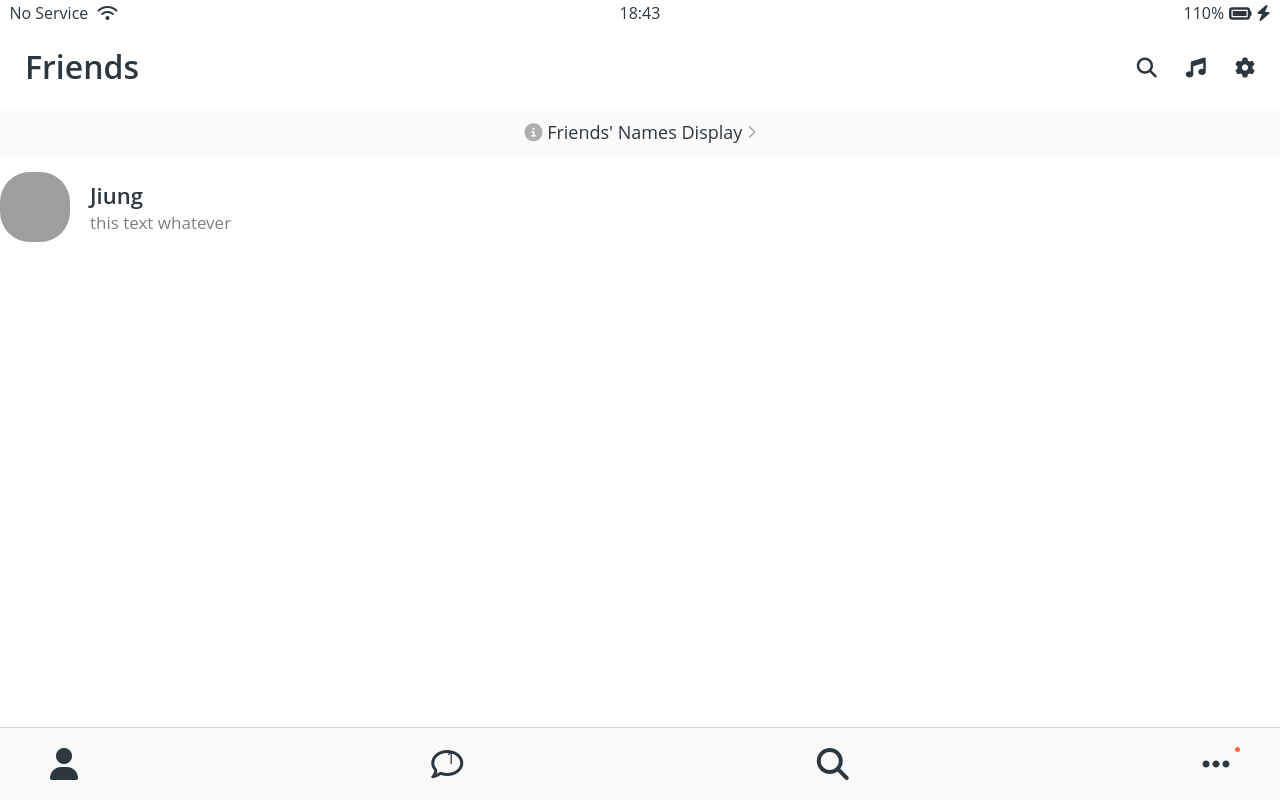
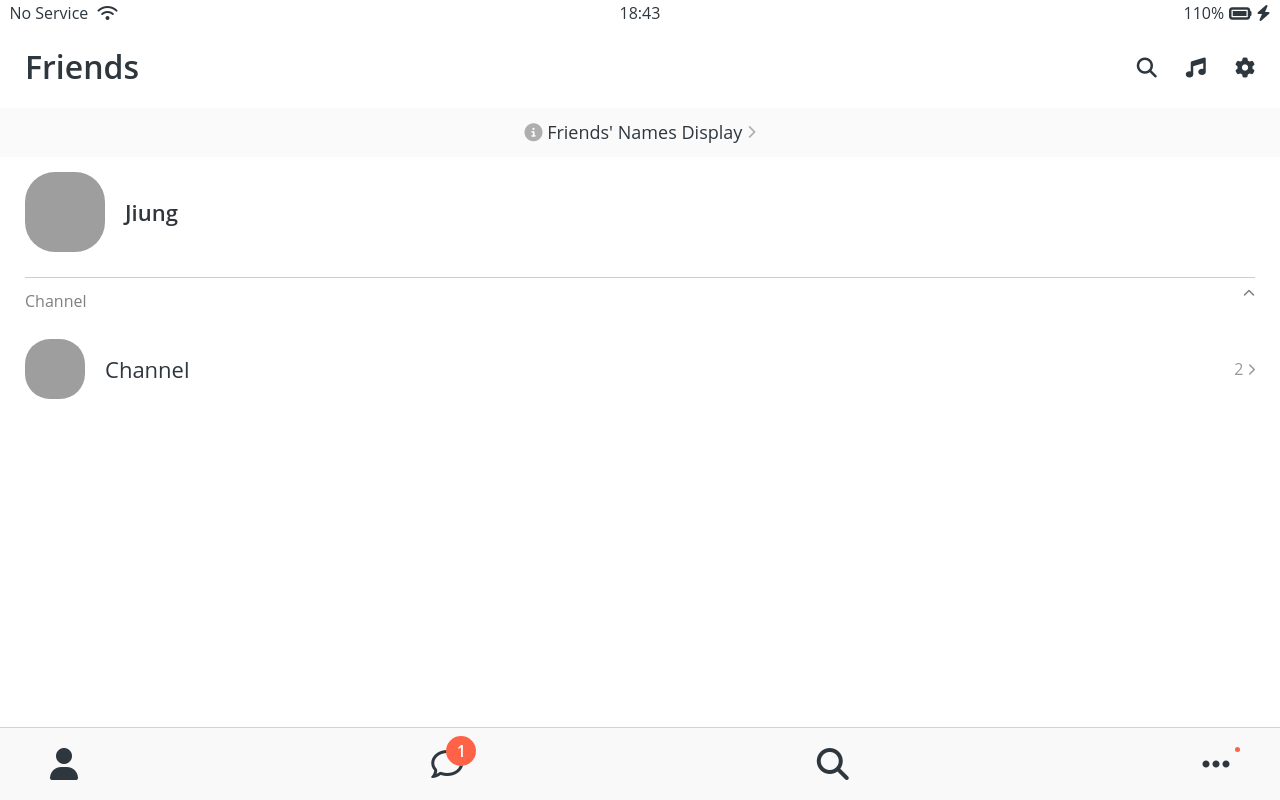
Before and after one commit to jing341/kokoa-clone-2020, a plain HTML site: page friends.html in a window 1280 px wide. Drawn offline with Linux system fonts and the light colour scheme; grey boxes are pictures that could not be loaded.

Commit message:
#6.20 Chats Screen part Two (08:52)

```diff
--- a/friends.html
+++ b/friends.html
@@ -35,17 +35,37 @@
         <i class="fas fa-info-circle"></i> Friends' Names Display <i class="fas fa-chevron-right fa-xs"></i>
     </a>
 
+<main class="friends-screen">
     <div class="user-component">
         <div class="user-component__column">
-            <img src="https://avatars2.githubusercontent.com/u/71081705?s=460&u=630c7ece2ce35eba3bb8ec9bb1d3ff9979a14586&v=4" class="user-component__avatar" />
+            <img src="https://avatars2.githubusercontent.com/u/71081705?s=460&u=630c7ece2ce35eba3bb8ec9bb1d3ff9979a14586&v=4" class="user-component__avatar user-component__avatar--xl" />
             <div class="user-component__text">
                 <h4 class="user-component__title">Jiung</h4>
-                <h6 class="user-component__subtitle">this text whatever</h6>
+                <!--<h6 class="user-component__subtitle">this text whatever</h6>-->
             </div>
         </div>
         <div class="user-component__column"></div>
     </div>
-
+    <div class="friends-screen__channel">
+        <div class="friends-screen__channel-header">
+            <span>Channel</span>
+            <i class="fas fa-chevron-up fa-xs"></i>
+        </div>
+        <div class="user-component">
+            <div class="user-component__column">
+                <img src="https://avatars2.githubusercontent.com/u/71081705?s=460&u=630c7ece2ce35eba3bb8ec9bb1d3ff9979a14586&v=4" class="user-component__avatar user-component__avatar--sm" />
+                <div class="user-component__text">
+                    <h4 class="user-component__title user-component__title--not-bold">Channel</h4>                </div>
+            </div>
+            <div class="user-component__column">
+                <div>
+                    <span>2</span>
+                    <i class="fas fa-chevron-right fa-xs"></i>
+                </div>
+            </div>
+        </div>
+    </div>
+</main>
     <nav class="nav">
         <ul class="nav__list">
             <li class="nav__btn">
@@ -55,20 +75,20 @@
                 </li>
 
                 <li class="nav__btn">
-                    <a class="nav__link" href="#"
-                    ><span class="nav__notification">1</span>
+                    <a class="nav__link" href="chats.html"
+                    ><span class="nav__notification badge">1</span>
                     <i class="far fa-comment fa-2x"></i
                         ></a>
                     </li>
 
                     <li class="nav__btn">
-                        <a class="nav__link" href="#"
+                        <a class="nav__link" href="find.html"
                         ><i class="fas fa-search fa-2x"></i
                             ></a>
                         </li>
 
                         <li class="nav__btn">
-                            <a class="nav__link nav__ellipsis" href="#">
+                            <a class="nav__link nav__ellipsis" href="more.html">
                                 <span class="nav__000"></span>
                                 <i class="fas fa-ellipsis-h fa-2x">
                                 </i></a>
```
